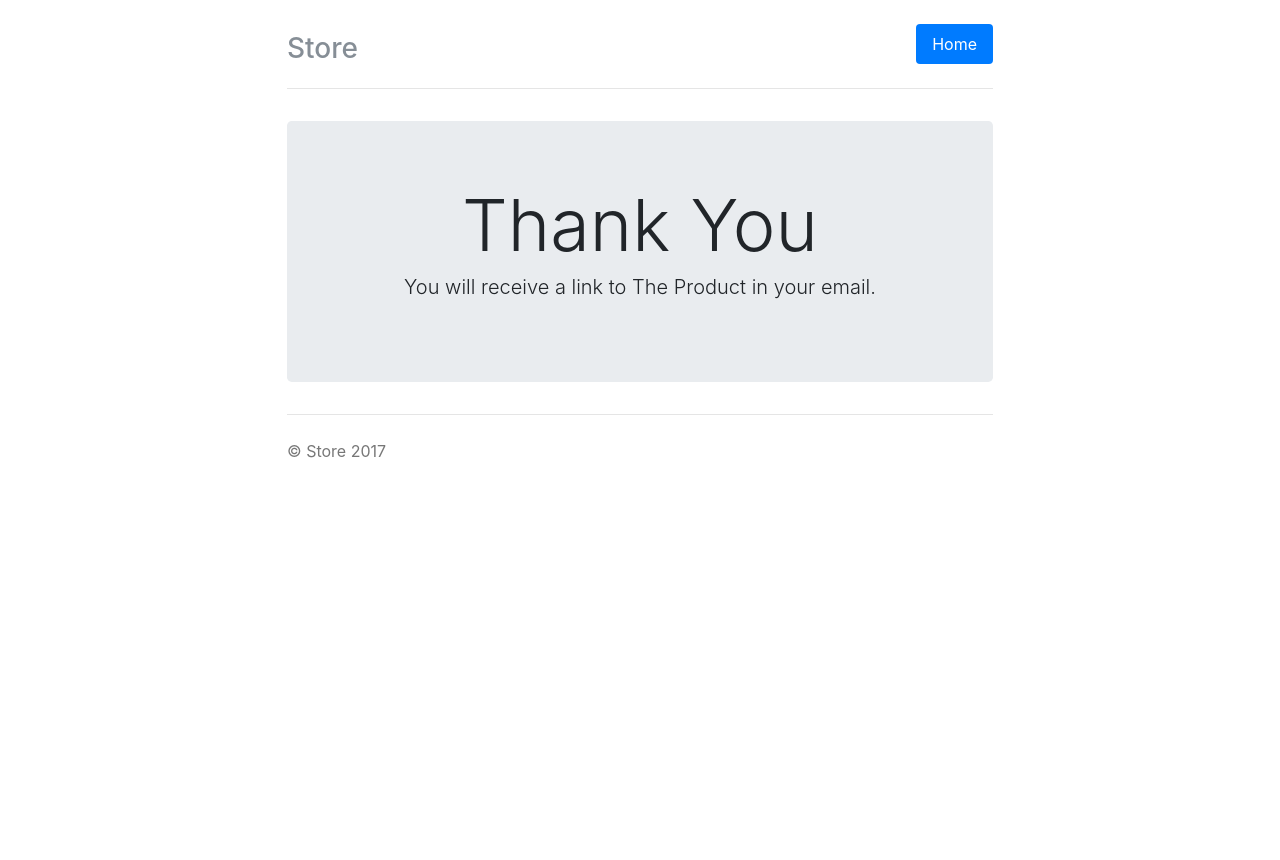
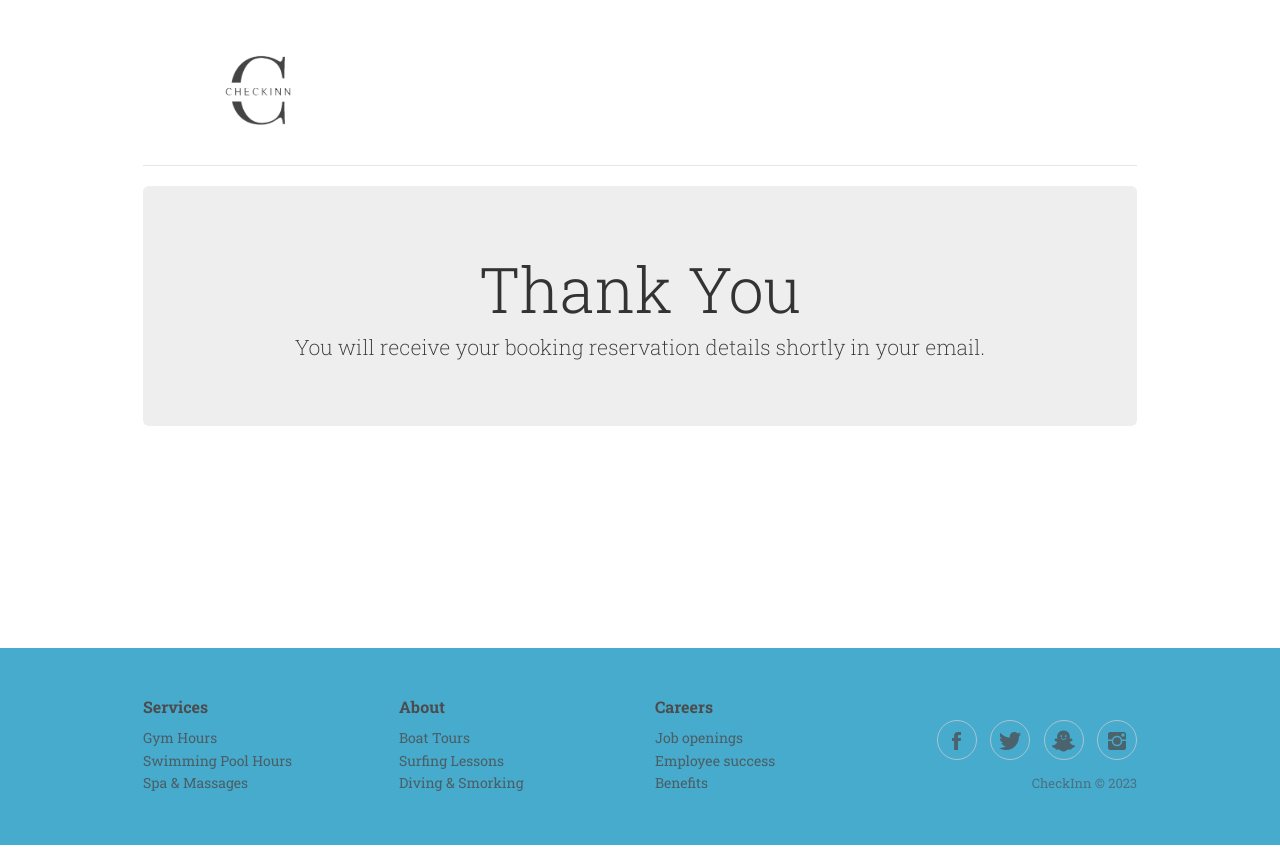
Before and after one commit to wenhai-oh/ESDG1T5, a Flask app: page /thanks in a window 1280 px wide. Before the commit the page ends 458 px from the top, so only its background shows below. Run offline with Flask 2, Linux system fonts and the light colour scheme; some libraries are stand-ins or nearby versions.

```diff
--- a/Booking_Hotel/Reservation_Browse.html
+++ b/Booking_Hotel/microservices/flask_stripe/flask_stripe/templates/Reservation_Browse.html
@@ -48,7 +48,7 @@
                 <!-- First Product -->
                 <div class="product text-center col-lg-4 col-md-4 col-12">
                     <!-- Img Section -->
-                    <img src="../Assets/r1.jpg" alt="" class="img-fluid mb-3">
+                    <img src="/Booking_Hotel/Assets/r1.jpg" alt="" class="img-fluid mb-3">
                     <!-- Star Section-->
                     <div class="star">
                         <i class="fas fa-star"></i>
@@ -66,7 +66,7 @@
                 <!-- Second Product -->
                 <div class="product text-center col-lg-4 col-md-4 col-12">
                     <!-- Img Section -->
-                    <img src="../Assets/r2.jpg" alt="" class="img-fluid mb-3">
+                    <img src="/Booking_Hotel/Assets/r2.jpg" alt="" class="img-fluid mb-3">
                     <!-- Star Section-->
                     <div class="star">
                         <i class="fas fa-star"></i>
@@ -84,7 +84,7 @@
                 <!-- Third Product -->
                 <div class="product text-center col-lg-4 col-md-4 col-12">
                     <!-- Img Section -->
-                    <img src="../Assets/r3.jpg" alt="" class="img-fluid mb-3">
+                    <img src="/Booking_Hotel/Assets/r3.jpg" alt="" class="img-fluid mb-3">
                     <!-- Star Section-->
                     <div class="star">
                         <i class="fas fa-star"></i>
--- a/Booking_Hotel/styles.css
+++ b/Booking_Hotel/microservices/flask_stripe/flask_stripe/templates/styles.css
@@ -345,7 +345,7 @@ input {
 /* Service Section */
 /*--------------wrapper--------*/
 .wrapper {
-  background-image: url("../Assets/ami.jpg");
+  background-image: url("/Booking_Hotel/Assets/ami.jpg");
   background-repeat: no-repeat;
   background-size: cover;
   width: 100%;
--- a/Booking_Hotel/microservices/flask_stripe/flask_stripe/templates/thanks.html
+++ b/Booking_Hotel/microservices/flask_stripe/flask_stripe/templates/thanks.html
@@ -13,6 +13,22 @@
 
     <!-- Custom styles for this template -->
     <link href="../static/narrow-jumbotron.css" rel="stylesheet">
+
+    <!-- Start of CSS Bootstrap CDN section -->
+    <link rel="stylesheet" href="https://cdn.jsdelivr.net/npm/bootstrap@3.3.7/dist/css/bootstrap.min.css" integrity="sha384-BVYiiSIFeK1dGmJRAkycuHAHRg32OmUcww7on3RYdg4Va+PmSTsz/K68vbdEjh4u" crossorigin="anonymous">
+    <!-- End of CSS Bootstrap CDN section -->
+
+    <!-- For Footer Icons-->
+    <link rel="stylesheet" href="https://cdnjs.cloudflare.com/ajax/libs/ionicons/2.0.1/css/ionicons.min.css">
+
+
+    <!-- Fontawesome CDN -->
+    <link rel="stylesheet" href="https://pro.fontawesome.com/releases/v5.10.0/css/all.css" integrity="sha384-AYmEC3Yw5cVb3ZcuHtOA93w35dYTsvhLPVnYs9eStHfGJvOvKxVfELGroGkvsg+p" crossorigin="anonymous" />
+    <!-- End of Fontawesome CDN -->
+
+    <!-- Link to stylesheet -->
+    <link rel="stylesheet" href="styles.css">
+    <!-- End of Link to Stylesheet -->
   </head>
 
   <body>
@@ -20,25 +36,68 @@
     <div class="container">
       <div class="header clearfix">
         <nav>
-          <ul class="nav nav-pills float-right">
+          <ul class="nav nav-pills float-left">
             <li class="nav-item">
-              <a class="nav-link active" href="../templates/index.html">Home <span class="sr-only">(current)</span></a>
+              <a href="CheckInn_Index.html" class="logo"> <img src="/Booking_Hotel/Assets/Logo.png" alt=""> </a>
             </li>
           </ul>
         </nav>
-        <h3 class="text-muted">Store</h3>
       </div>
 
       <div class="jumbotron">
         <h1 class="display-3">Thank You</h1>
-        <p class="lead">You will receive a link to The Product in your email.</p>
+        <p class="lead">You will receive your booking reservation details shortly in your email.</p>
       </div>
-
-      <footer class="footer">
-        <p>&copy; Store 2017</p>
-      </footer>
 
     </div> <!-- /container -->
 
+    <!-- Footer Section -->
+    <div class="footer-clean" style="margin-top: 15%;">
+      <footer>
+          <div class="container">
+
+              <div class="row justify-content-center">
+
+                  <div class="col-sm-4 col-md-3 item">
+                      <h3>Services</h3>
+                      <ul>
+                          <li><a href="#">Gym Hours</a></li>
+                          <li><a href="#">Swimming Pool Hours</a></li>
+                          <li><a href="#">Spa & Massages</a></li>
+                      </ul>
+                  </div>
+
+
+                  <div class="col-sm-4 col-md-3 item">
+                      <h3>About</h3>
+                      <ul>
+                          <li><a href="#">Boat Tours</a></li>
+                          <li><a href="#">Surfing Lessons</a></li>
+                          <li><a href="#">Diving & Smorking</a></li>
+                      </ul>
+                  </div>
+
+
+                  <div class="col-sm-4 col-md-3 item">
+                      <h3>Careers</h3>
+                      <ul>
+                          <li><a href="#">Job openings</a></li>
+                          <li><a href="#">Employee success</a></li>
+                          <li><a href="#">Benefits</a></li>
+                      </ul>
+                  </div>
+
+                  <div class="col-lg-3 item social">
+                  <a href="#"><i class="icon ion-social-facebook"></i></a>
+                  <a href="#"><i class="icon ion-social-twitter"></i></a>
+                  <a href="#"><i class="icon ion-social-snapchat"></i></a>
+                  <a href="#"><i class="icon ion-social-instagram"></i></a>
+                  <p class="copyright">CheckInn © 2023</p>
+                  </div>
+              </div>
+          </div>
+      </footer>
+  </div>
+
   </body>
 </html>
```
Also changed, not shown: Booking_Hotel/Booking_Cart.html (deleted, +0 -178 lines), Booking_Hotel/microservices/flask_stripe/flask_stripe/templates/Booking_Cart.html (added, +107 -0 lines), Booking_Hotel/microservices/flask_stripe/flask_stripe/templates/CheckInn_Index.html (renamed from Booking_Hotel/CheckInn_Index.html, +11 -11 lines), Booking_Hotel/microservices/flask_stripe/flask_stripe/templates/index.html (deleted, +0 -50 lines), Booking_Hotel/microservices/flask_stripe/flask_stripe/templates/Review_Payment.html (renamed from Booking_Hotel/Review_Payment.html).
